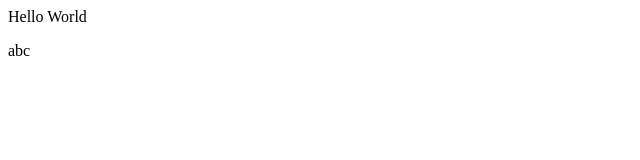
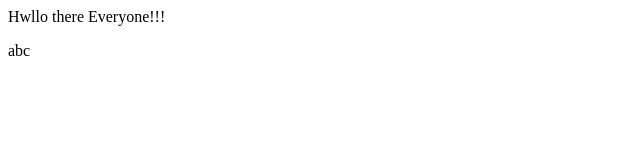
Before and after one commit to Ajazkhan31/feature-branch-workflow, a plain HTML site: page index.html in a window 1280 px wide. Shown: the whole page, without its empty margins (0-640 px from the left). Drawn offline with Linux system fonts and the light colour scheme.

Commit message:
Update index.html

```diff
--- a/index.html
+++ b/index.html
@@ -3,7 +3,7 @@
 
 
 
-<a>Hello World</a>
+<a>Hwllo there Everyone!!!</a>
 <p>abc</p>
 
 <script src =""></script>
```
